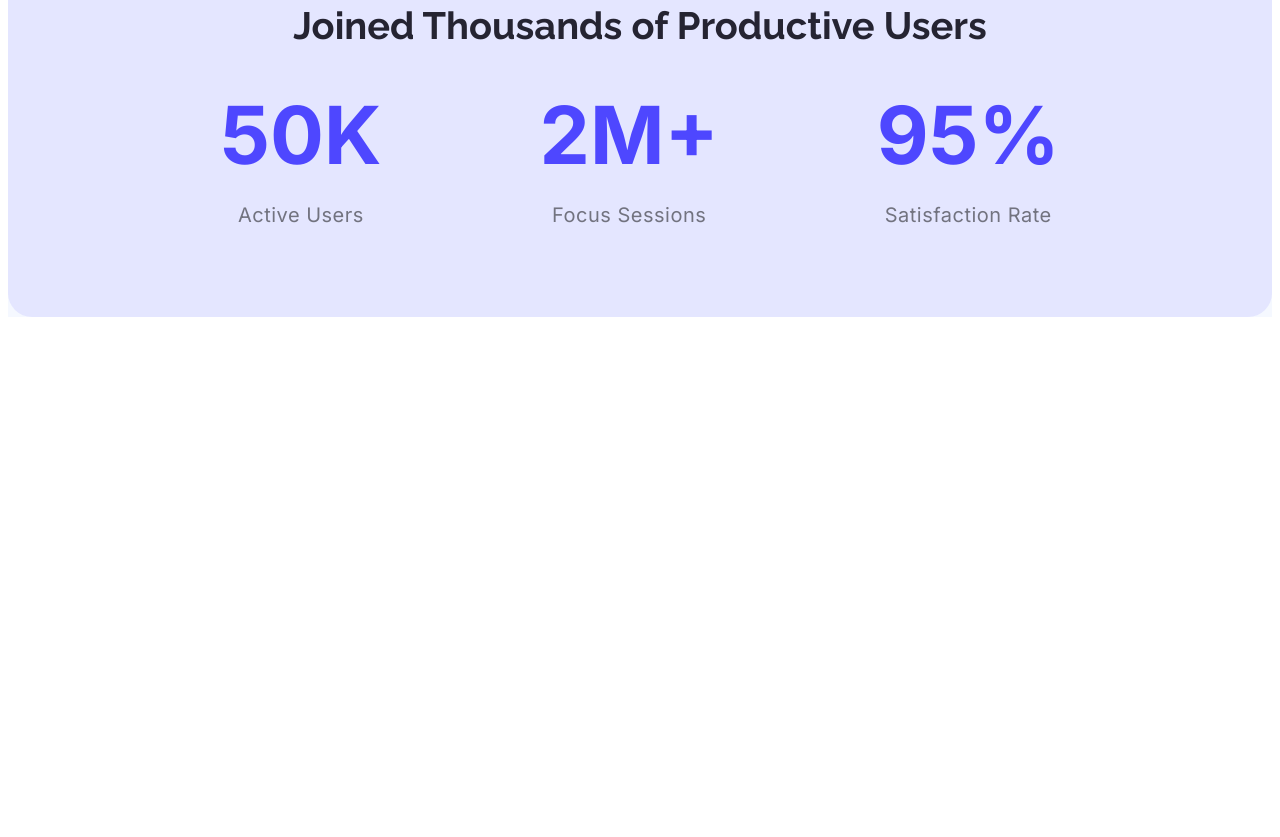
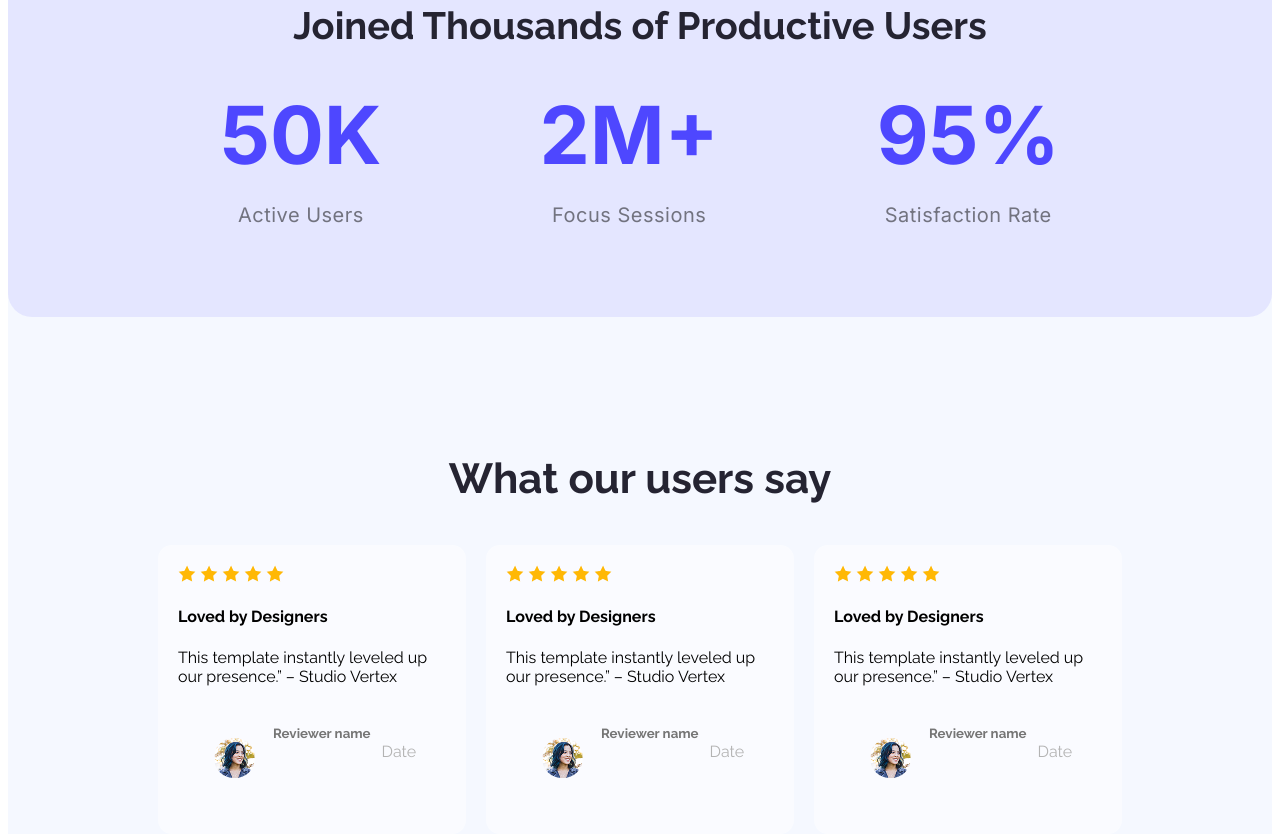
Before and after one commit to ihimran4/ASSIGNMENT-1, a plain HTML site: page index.html in a window 1280 px wide. Shown: the part 1439-2276 px from the top of the page. Before the commit the page ends 1776 px from the top, so only its background shows below. Drawn offline with Linux system fonts and the light colour scheme.

Commit message:
added user ratings section

```diff
--- a/index.html
+++ b/index.html
@@ -32,7 +32,7 @@
             </div>
             <img class="action-img" src="B12A01-landing-launchpad/Assets/wc-mini.png" alt="">
         </section>
-                <section class="productive-user">
+        <section class="productive-user">
             <h3 class="user-title raleway-normal">Joined Thousands of Productive Users</h3>
             <div class="number inter-normal">
                 <div class="numbers">
@@ -49,6 +49,60 @@
                 </div>
             </div>
         </section>
+         <section class="user-ratings">
+            <h3 class="user-rating-title raleway-normal">What our users say</h3>
+            <!-- .user-rating-card*3>img*5+h4.rating-card-heading+p.rating-card-description+.user-profile>img.profile-pic+p.date -->
+           <div class="user-rating">
+             <div class="user-rating-card">
+                <img src="B12A01-landing-launchpad/Assets/icon-star.png" alt="">
+                <img src="B12A01-landing-launchpad/Assets/icon-star.png" alt="">
+                <img src="B12A01-landing-launchpad/Assets/icon-star.png" alt="">
+                <img src="B12A01-landing-launchpad/Assets/icon-star.png" alt="">
+                <img src="B12A01-landing-launchpad/Assets/icon-star.png" alt="">
+                <h4 class="rating-card-heading raleway-normal">Loved by Designers</h4>
+                <p class="rating-card-description raleway-normal">This template instantly leveled up our presence.” – Studio Vertex</p>
+                <div class="user-profile">
+                    <img src="B12A01-landing-launchpad/Assets/avatar.png" alt="" class="profile-pic">
+                    <h5 class="profile-name raleway-normal">Reviewer name</h5>
+                    <br>
+                    <p class="date raleway-normal">Date</p>
+                </div>
+            </div>
+            <div class="user-rating-card">
+                <img src="B12A01-landing-launchpad/Assets/icon-star.png" alt="">
+                <img src="B12A01-landing-launchpad/Assets/icon-star.png" alt="">
+                <img src="B12A01-landing-launchpad/Assets/icon-star.png" alt="">
+                <img src="B12A01-landing-launchpad/Assets/icon-star.png" alt="">
+                <img src="B12A01-landing-launchpad/Assets/icon-star.png" alt="">
+                <h4 class="rating-card-heading raleway-normal">Loved by Designers</h4>
+                <p class="rating-card-description raleway-normal">This template instantly leveled up our presence.” – Studio Vertex</p>
+                <div class="user-profile">
+                    <img src="B12A01-landing-launchpad/Assets/avatar.png" alt="" class="profile-pic">
+                    <h5 class="profile-name raleway-normal">Reviewer name</h5>
+                    <br>
+                    <p class="date raleway-normal">Date</p>
+
+                </div>
+            </div>
+            <div class="user-rating-card">
+             <img src="B12A01-landing-launchpad/Assets/icon-star.png" alt="">
+             <img src="B12A01-landing-launchpad/Assets/icon-star.png" alt="">
+             <img src="B12A01-landing-launchpad/Assets/icon-star.png" alt="">
+             <img src="B12A01-landing-launchpad/Assets/icon-star.png" alt="">
+             <img src="B12A01-landing-launchpad/Assets/icon-star.png" alt="">
+                <h4 class="rating-card-heading raleway-normal">Loved by Designers</h4>
+                <p class="rating-card-description raleway-normal">This template instantly leveled up our presence.” – Studio Vertex</p>
+                <div class="user-profile">
+
+                    <img src="B12A01-landing-launchpad/Assets/avatar.png" alt="" class="profile-pic">
+                    <h5 class="profile-name raleway-normal">Reviewer name</h5>
+                    <br>
+                    <p class="date raleway-normal">Date</p>
+                </div>
+            </div>
+           </div>
+
+        </section>
     </main>
 </body>
 </html>
--- a/styles/style.css
+++ b/styles/style.css
@@ -113,3 +113,45 @@ main{
     font-weight: 400;
     letter-spacing: 0.5px;
 }
+/* user rating styles */
+.user-ratings{
+    margin: 137px 150px 115px;
+}
+.user-rating-title{
+    font-size: 42px;
+    font-weight: bold;
+    text-align: center;
+}
+.user-rating{
+    display: flex;
+    gap: 20px;
+    justify-content: center;
+
+}
+.user-rating-card{
+    padding: 20px;
+    box-shadow: rgba(0, 0, 0, 0.25);
+    border-radius: 14px;
+    background-color: rgba(255, 255, 255, 0.5);
+}
+.rating-card-heading{
+    font
+}
+.user-profile{
+    display: flex;
+    padding: 24px;
+}
+.profile-pic{
+    border-radius: 9999px;
+    padding: 12px;
+}
+.profile-name{
+    color: rgba(117, 117, 117, 1);
+    margin: 0px 6px 6px;
+
+}
+.date{
+    color: rgba(179, 179, 179, 1);
+    margin-left: 5px;
+
+}
```
